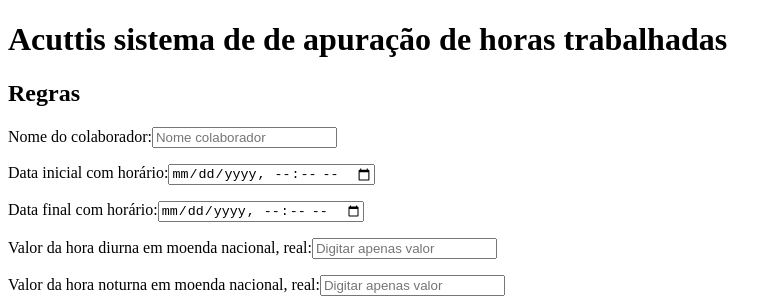
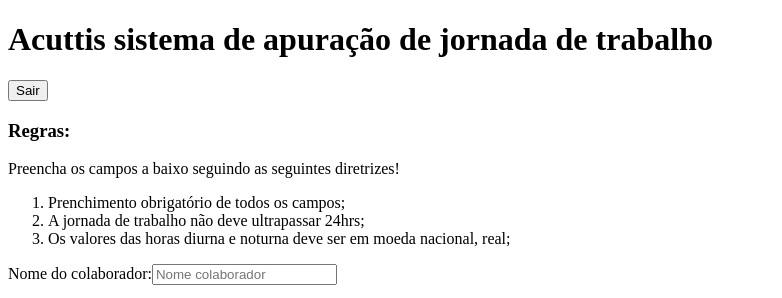
Before and after one commit to Hoffmann-Ferreira/Acuttis-calculator-client, a React (Create React App) app: page /calculadora in a window 1280 px wide. Shown: the top 298 px of the page, without its empty margins (0-782 px from the left). Built offline with nearby package versions, Linux system fonts and the light colour scheme; no server answers; sample sign-in values are in the browser's storage.

Commit message:
feat: error messages data entry rules

```diff
--- a/package.json
+++ b/package.json
@@ -11,6 +11,7 @@
     "react": "^18.2.0",
     "react-dom": "^18.2.0",
     "react-hook-form": "^7.45.1",
+    "react-hot-toast": "^2.4.1",
     "react-router-dom": "^6.14.1",
     "react-scripts": "5.0.1",
     "web-vitals": "^2.1.4",
--- a/src/App.jsx
+++ b/src/App.jsx
@@ -1,11 +1,13 @@
 import React from 'react';
 import './App.css';
 import AppRouter from './routes/AppRoutes';
+import { Toaster } from 'react-hot-toast';
 
 function App() {
   return (
     <div>
       <>
+        <Toaster />
         <AppRouter />
       </>
     </div>
--- a/src/components/AccessForm/index.jsx
+++ b/src/components/AccessForm/index.jsx
@@ -3,6 +3,7 @@
 import { yupResolver } from '@hookform/resolvers/yup';
 import { useForm } from 'react-hook-form';
 import api from '../../services/api';
+import toast from 'react-hot-toast';
 
 const AccessForm = (props) => {
   const navigate = useNavigate();
@@ -22,14 +23,31 @@
         console.log('token', res.data.token);
         localStorage.setItem('token', res.data.token);
         localStorage.setItem('userId', res.data.userId);
+
         if (props.registering) {
           navigate('/');
+          toast.success('Cadastrado!', {
+            icon: '✅',
+            style: {
+              borderRadius: '10px',
+              background: '#AA6CFF',
+              color: '#fff',
+            },
+          });
         } else {
           navigate('/calculadora');
         }
       })
       .catch((err) => {
         console.log('Não logado', err);
+        toast.error('Dados incorretos!', {
+          icon: '❌',
+          style: {
+            borderRadius: '10px',
+            background: '#AA6CFF',
+            color: '#fff',
+          },
+        });
       });
   };
 
--- a/src/pages/Calculator/index.jsx
+++ b/src/pages/Calculator/index.jsx
@@ -5,13 +5,14 @@
 import { useForm } from 'react-hook-form';
 import api from '../../services/api';
 import HoursHistory from '../../components/History';
+import toast from 'react-hot-toast';
 
 const Calculator = () => {
   const navigate = useNavigate();
   const token = localStorage.getItem('token');
   const [value, setValue] = useState(0);
   const [refresh, setRefresh] = useState(false);
-//   let amout = 0;
+  //   let amout = 0;
 
   useEffect(() => {
     if (!token) {
@@ -53,9 +54,9 @@
 
   const headers = {
     headers: {
-        authorization: `Bearer ${token}`,
+      authorization: `Bearer ${token}`,
     },
-};
+  };
 
   const handleCaculation = (data) => {
     data.daytimePrice = data.daytimePrice.replace(',', '.');
@@ -64,24 +65,55 @@
       .post('/calculate-hours', data, headers)
       .then((res) => {
         setValue(res.data.createdServiceHours.amount);
-        console.log('valor total', res.data.createdServiceHours.amount)
+        console.log('valor total', res.data.createdServiceHours.amount);
         setRefresh(!refresh);
         reset();
       })
       .catch((err) => {
         console.log(err);
-        console.log('Não deu');
+        toast.error('Preencher os campos corretamente verifique as regras!', {
+          icon: '❌',
+          style: {
+            borderRadius: '10px',
+            background: '#AA6CFF',
+            color: '#fff',
+          },
+        });
       });
   };
 
+  const logout = () => {
+    localStorage.clear();
+    navigate('/');
+    toast.success('Deslogado!', {
+      icon: '✅',
+      style: {
+        borderRadius: '10px',
+        background: '#AA6CFF',
+        color: '#fff',
+      },
+    });
+  };
 
   return (
     <>
       <header>
-        <h1>Acuttis sistema de de apuração de horas trabalhadas </h1>
+        <div>
+          <h1>Acuttis sistema de apuração de jornada de trabalho </h1>
+          <button onClick={() => logout()}>Sair</button>
+        </div>
       </header>
       <main>
-        <h2>Regras</h2>
+        <h3>Regras:</h3>
+        <p>Preencha os campos a baixo seguindo as seguintes diretrizes!</p>
+        <ol>
+          <li>Prenchimento obrigatório de todos os campos;</li>
+          <li>A jornada de trabalho não deve ultrapassar 24hrs;</li>
+          <li>
+            Os valores das horas diurna e noturna deve ser em moeda nacional,
+            real;
+          </li>
+        </ol>
         <form onSubmit={handleSubmit(handleCaculation)}>
           <label>Nome do colaborador:</label>
           <input
@@ -127,8 +159,7 @@
       </main>
       <p> valor total: {value}</p>
       <div>
-        <HoursHistory refresh={refresh}/>
-
+        <HoursHistory refresh={refresh} />
       </div>
     </>
   );
```
Also changed, not shown: 1 other file (tests, documents, lock files or other folders).
